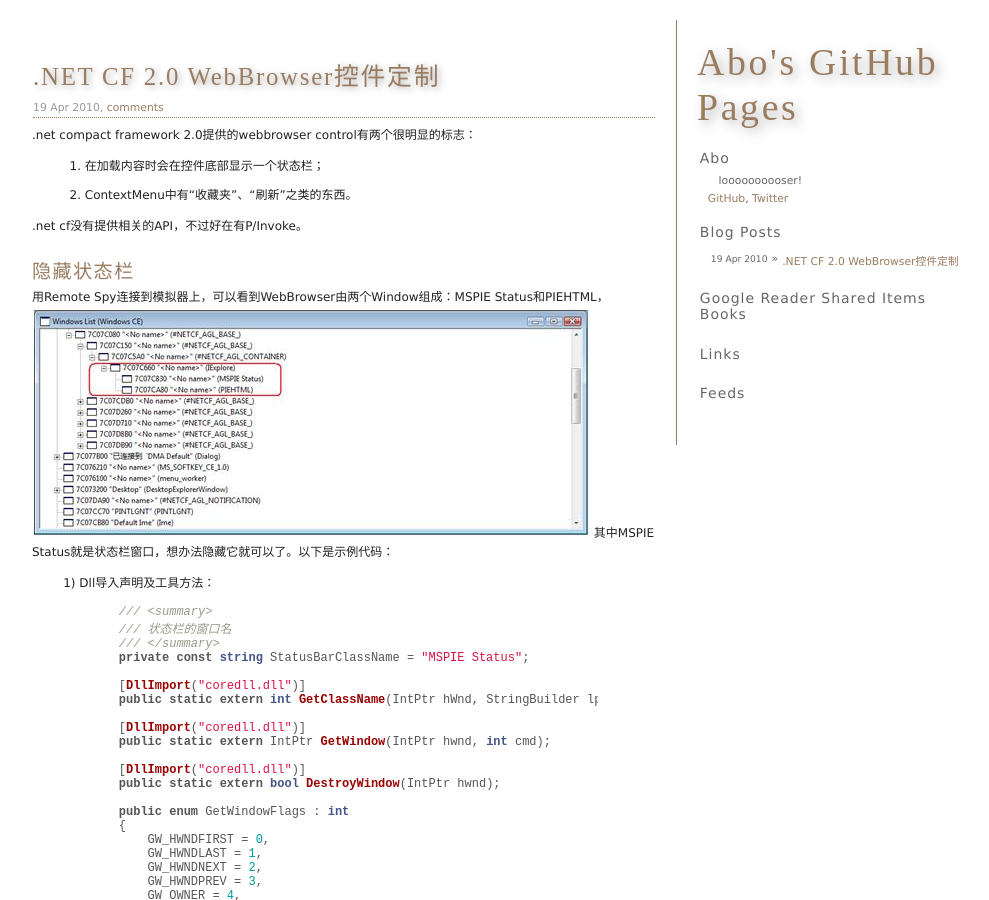
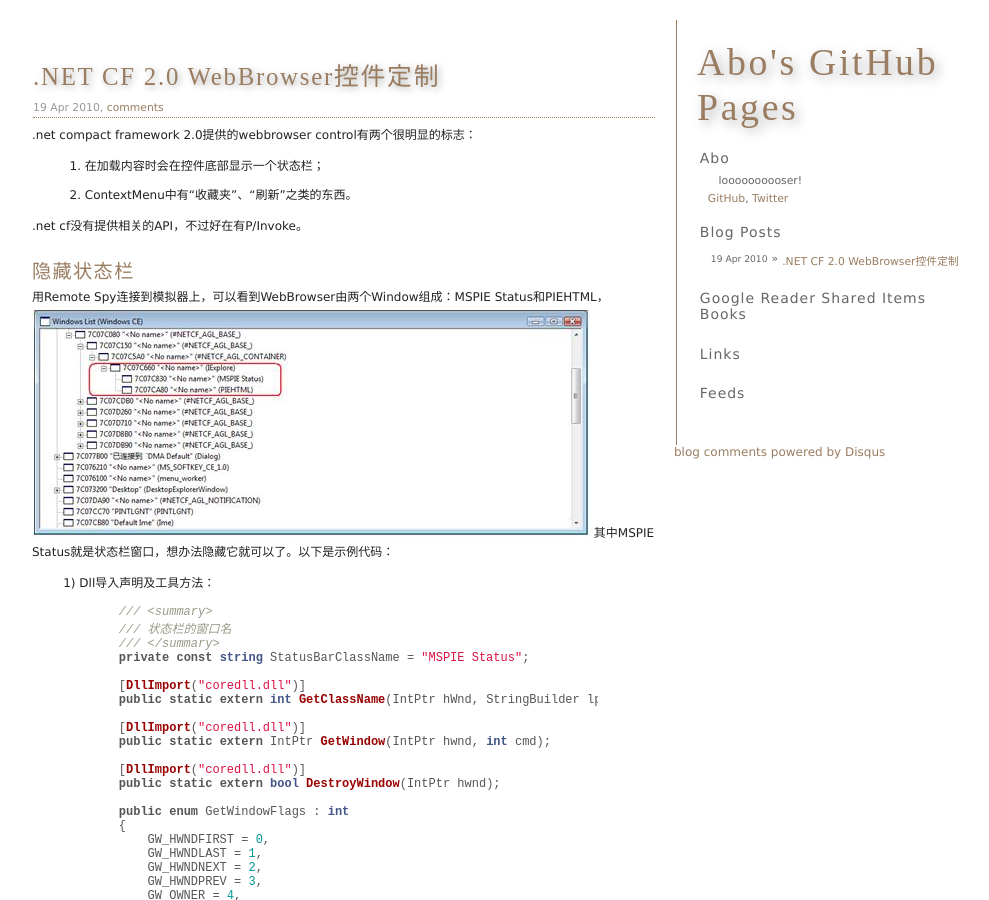
Before and after one commit to abo/abo.github.com, a Jekyll site: the page built from index.html, in a window 1280 px wide and 900 px high. Shown: the whole window, without its empty margins (113-1102 px from the left). Built offline with Jekyll 4.4.1, drawn with Linux system fonts in a browser that asks for light colours; Markdown is read by kramdown in place of the engine named in the settings; comment, search, counter and statistics services are not loaded; some of the changed lines change nothing that is shown.

Commit message:
add comments powered by disqus

```diff
--- a/_layouts/default.html
+++ b/_layouts/default.html
@@ -76,6 +76,19 @@
         </ul>
       </div><!-- end of sidebar -->
 
+      <div id="disqus_thread"></div>
+			<script type="text/javascript">
+			  /**
+			    * var disqus_identifier; [Optional but recommended: Define a unique identifier (e.g. post id or slug) for this thread]
+			    */
+			  (function() {
+			   var dsq = document.createElement('script'); dsq.type = 'text/javascript'; dsq.async = true;
+			   dsq.src = 'http://githubpages.disqus.com/embed.js';
+			   (document.getElementsByTagName('head')[0] || document.getElementsByTagName('body')[0]).appendChild(dsq);
+			  })();
+			</script>
+			<noscript>Please enable JavaScript to view the <a href="http://disqus.com/?ref_noscript=githubpages">comments powered by Disqus.</a></noscript>
+			<a href="http://disqus.com" class="dsq-brlink">blog comments powered by <span class="logo-disqus">Disqus</span></a>
 
       <div id='footer'>
       	Theme inspired by <a href="http://alpinegizmo.com/">David Anderson</a>. Hosted by <a href="http://github.com">GitHub</a>,Powered by <a href="http://wiki.github.com/mojombo/jekyll/">Jekyll</a>.
@@ -84,6 +97,16 @@
 
     </div><!-- end of page -->
   </div><!-- end of site -->
+  <!--DISQUS-->
+  <script type="text/javascript">
+		var disqus_shortname = 'githubpages';
+		(function () {
+		  var s = document.createElement('script'); s.async = true;
+		  s.src = 'http://disqus.com/forums/githubpages/count.js';
+		  (document.getElementsByTagName('HEAD')[0] || document.getElementsByTagName('BODY')[0]).appendChild(s);
+		}());
+	</script>
+	<!--Google Analytics-->
 	<script type="text/javascript">
 		var gaJsHost = (("https:" == document.location.protocol) ? "https://ssl." : "http://www.");
 		document.write(unescape("%3Cscript src='" + gaJsHost + "google-analytics.com/ga.js' type='text/javascript'%3E%3C/script%3E"));
```
